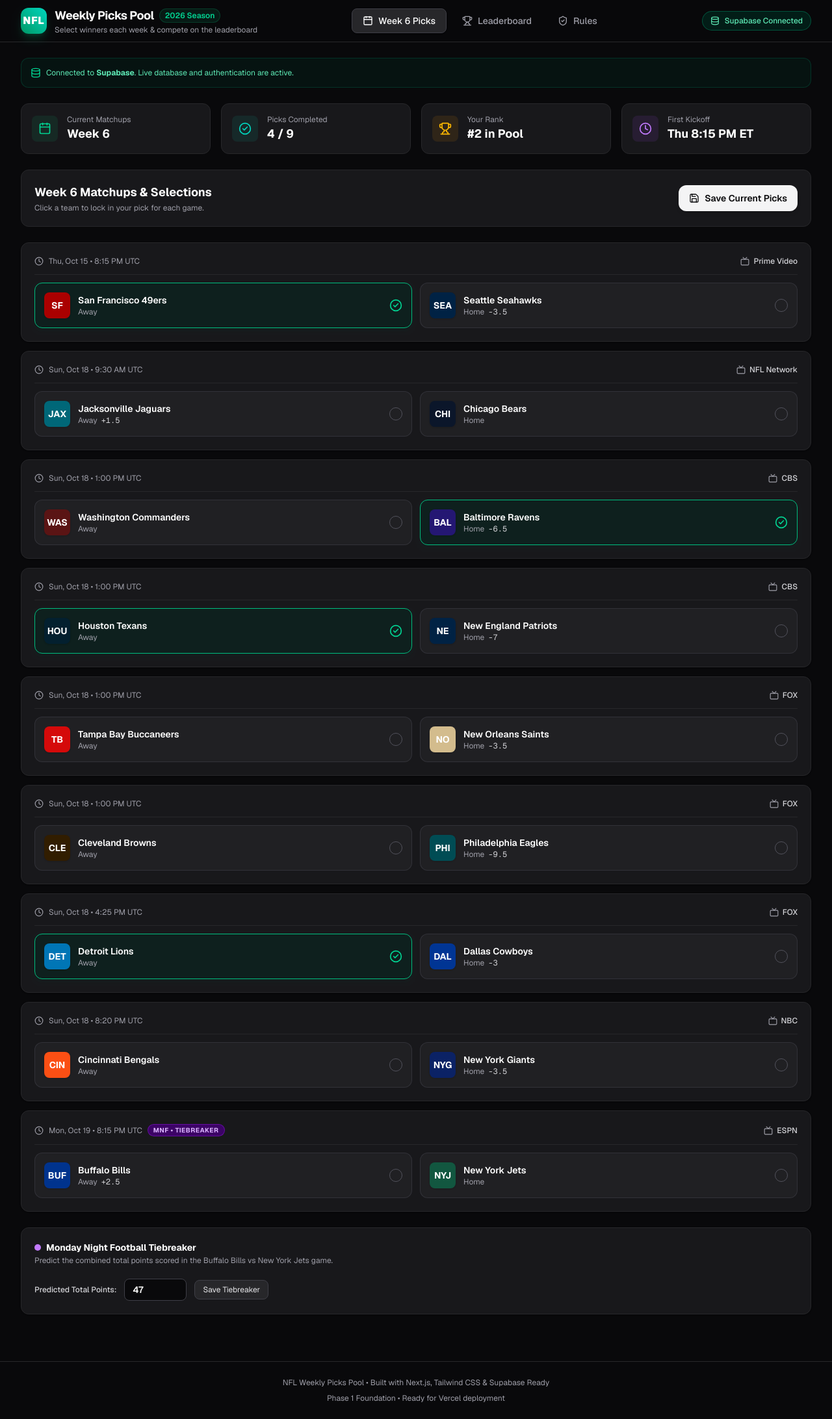
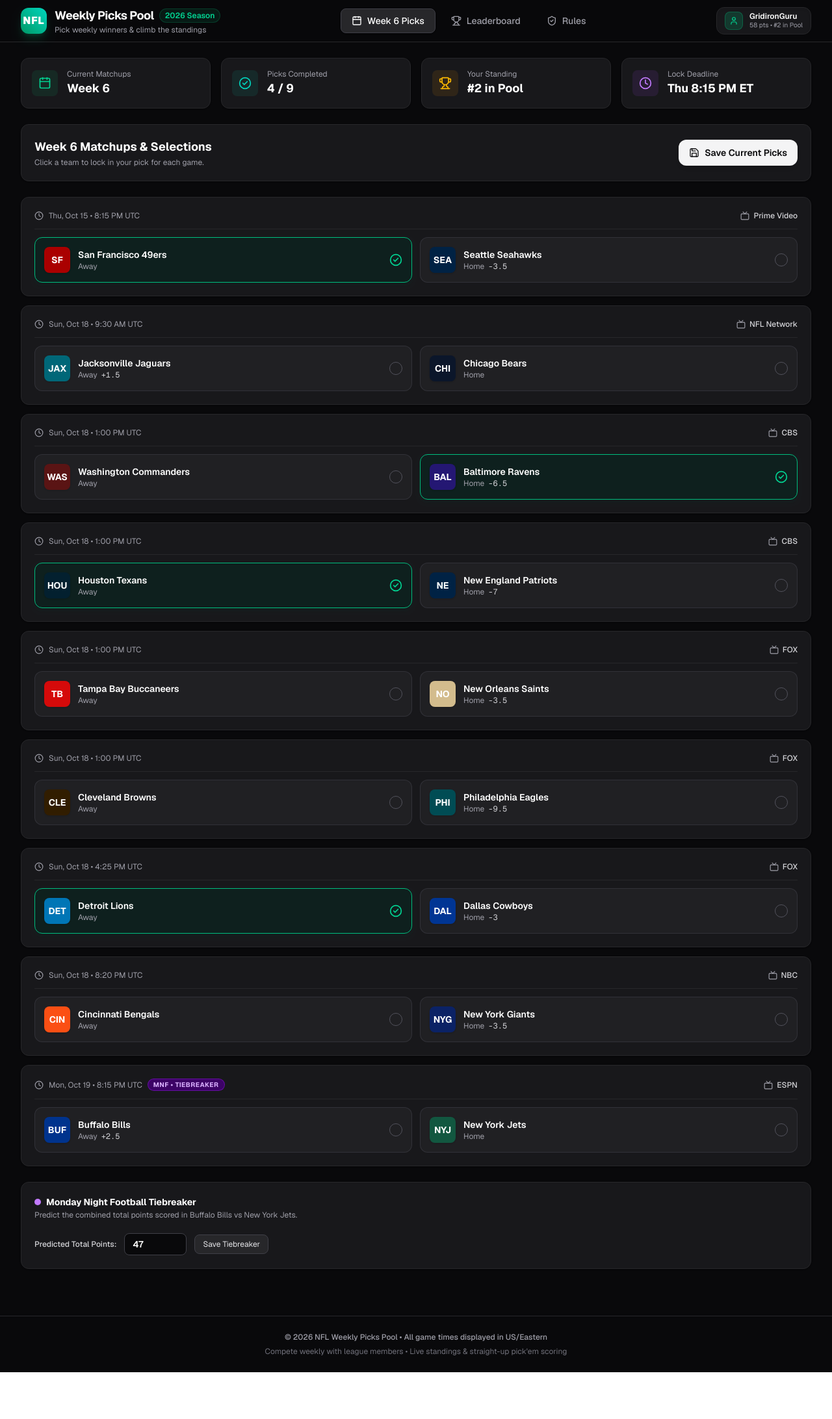
Before and after one commit to hbprice65/weekly-pool, a Next.js app: page / in a window 1280 px wide. Shown: the whole page at 65% size. After the commit the page ends 2112 px from the top, so only its background shows below. Built offline with nearby package versions, Linux system fonts and the light colour scheme; no server answers.

Commit message:
Remove developer setup banners and phase mentions from user interface

```diff
--- a/src/app/page.tsx
+++ b/src/app/page.tsx
@@ -5,7 +5,6 @@
 import { GameCard } from "@/components/GameCard";
 import { LeaderboardTable } from "@/components/LeaderboardTable";
 import { RulesCard } from "@/components/RulesCard";
-import { SupabaseBanner } from "@/components/SupabaseBanner";
 import { MOCK_WEEK, MOCK_LEADERBOARD, MOCK_USER } from "@/lib/mock-data";
 import { CheckCircle2, Save, Calendar, Clock, Trophy } from "lucide-react";
 
@@ -14,7 +13,6 @@
   const [userPicks, setUserPicks] = useState<Record<string, string>>({});
   const [mnfPrediction, setMnfPrediction] = useState<string>("47");
   const [isSaved, setIsSaved] = useState<boolean>(false);
-  const [isSupabaseConfigured, setIsSupabaseConfigured] = useState<boolean>(false);
 
   // Load saved picks from localStorage if available
   useEffect(() => {
@@ -27,7 +25,7 @@
           // Fallback to default
         }
       } else {
-        // Default initial mock picks for demonstration
+        // Default initial picks for demonstration
         setUserPicks({
           g1: "SF",
           g3: "BAL",
@@ -39,14 +37,6 @@
       const savedMnf = localStorage.getItem("nfl_weekly_mnf_week_6");
       if (savedMnf) {
         setMnfPrediction(savedMnf);
-      }
-
-      // Check if Supabase keys are configured in environment
-      if (
-        process.env.NEXT_PUBLIC_SUPABASE_URL &&
-        process.env.NEXT_PUBLIC_SUPABASE_URL !== "https://your-project.supabase.co"
-      ) {
-        setIsSupabaseConfigured(true);
       }
     });
   }, []);
@@ -78,17 +68,16 @@
       <Navbar
         activeTab={activeTab}
         setActiveTab={setActiveTab}
-        isSupabaseConfigured={isSupabaseConfigured}
         selectedWeek={MOCK_WEEK.weekNumber}
+        userName={MOCK_USER.displayName}
+        userPoints={MOCK_USER.totalPoints}
+        userRank={MOCK_USER.seasonRank}
       />
 
       <main className="flex-1 max-w-7xl w-full mx-auto px-4 sm:px-6 lg:px-8 py-6 space-y-6">
-        {/* Setup / Configuration Banner */}
-        <SupabaseBanner isConfigured={isSupabaseConfigured} />
-
-        {/* Phase 1 Overview / Stats Bar */}
+        {/* Pool Summary Stats Bar */}
         <div className="grid grid-cols-2 md:grid-cols-4 gap-3 sm:gap-4">
-          <div className="bg-zinc-900 border border-zinc-800 p-4 rounded-xl flex items-center space-x-3.5">
+          <div className="bg-zinc-900 border border-zinc-800 p-4 rounded-xl flex items-center space-x-3.5 shadow-sm">
             <div className="w-10 h-10 rounded-lg bg-emerald-500/10 text-emerald-400 flex items-center justify-center font-bold">
               <Calendar className="w-5 h-5" />
             </div>
@@ -100,7 +89,7 @@
             </div>
           </div>
 
-          <div className="bg-zinc-900 border border-zinc-800 p-4 rounded-xl flex items-center space-x-3.5">
+          <div className="bg-zinc-900 border border-zinc-800 p-4 rounded-xl flex items-center space-x-3.5 shadow-sm">
             <div className="w-10 h-10 rounded-lg bg-teal-500/10 text-teal-400 flex items-center justify-center font-bold">
               <CheckCircle2 className="w-5 h-5" />
             </div>
@@ -112,24 +101,24 @@
             </div>
           </div>
 
-          <div className="bg-zinc-900 border border-zinc-800 p-4 rounded-xl flex items-center space-x-3.5">
+          <div className="bg-zinc-900 border border-zinc-800 p-4 rounded-xl flex items-center space-x-3.5 shadow-sm">
             <div className="w-10 h-10 rounded-lg bg-amber-500/10 text-amber-400 flex items-center justify-center font-bold">
               <Trophy className="w-5 h-5" />
             </div>
             <div>
-              <div className="text-xs text-zinc-400">Your Rank</div>
+              <div className="text-xs text-zinc-400">Your Standing</div>
               <div className="text-base sm:text-lg font-bold text-white">
                 #{MOCK_USER.seasonRank} in Pool
               </div>
             </div>
           </div>
 
-          <div className="bg-zinc-900 border border-zinc-800 p-4 rounded-xl flex items-center space-x-3.5">
+          <div className="bg-zinc-900 border border-zinc-800 p-4 rounded-xl flex items-center space-x-3.5 shadow-sm">
             <div className="w-10 h-10 rounded-lg bg-purple-500/10 text-purple-400 flex items-center justify-center font-bold">
               <Clock className="w-5 h-5" />
             </div>
             <div>
-              <div className="text-xs text-zinc-400">First Kickoff</div>
+              <div className="text-xs text-zinc-400">Lock Deadline</div>
               <div className="text-base sm:text-lg font-bold text-white">
                 Thu 8:15 PM ET
               </div>
@@ -141,7 +130,7 @@
         {activeTab === "picks" && (
           <div className="space-y-6">
             {/* Action Bar */}
-            <div className="bg-zinc-900 border border-zinc-800 rounded-xl p-4 sm:p-5 flex flex-col sm:flex-row sm:items-center sm:justify-between gap-4">
+            <div className="bg-zinc-900 border border-zinc-800 rounded-xl p-4 sm:p-5 flex flex-col sm:flex-row sm:items-center sm:justify-between gap-4 shadow-sm">
               <div>
                 <h2 className="text-lg font-bold text-white">
                   Week {MOCK_WEEK.weekNumber} Matchups & Selections
@@ -196,7 +185,7 @@
                     <span>Monday Night Football Tiebreaker</span>
                   </h3>
                   <p className="text-xs text-zinc-400 mt-0.5">
-                    Predict the combined total points scored in the Buffalo Bills vs New York Jets game.
+                    Predict the combined total points scored in Buffalo Bills vs New York Jets.
                   </p>
                 </div>
               </div>
@@ -241,12 +230,14 @@
         {activeTab === "rules" && <RulesCard />}
       </main>
 
-      {/* Footer */}
-      <footer className="border-t border-zinc-800 bg-zinc-950 py-6 mt-12 text-center text-xs text-zinc-400">
-        <div className="max-w-7xl mx-auto px-4 space-y-2">
-          <p>NFL Weekly Picks Pool • Built with Next.js, Tailwind CSS & Supabase Ready</p>
-          <p className="text-zinc-400">
-            Phase 1 Foundation • Ready for Vercel deployment
+      {/* Clean Sports App Footer */}
+      <footer className="border-t border-zinc-800 bg-zinc-950 py-6 mt-12 text-center text-xs text-zinc-500">
+        <div className="max-w-7xl mx-auto px-4 space-y-1.5">
+          <p className="text-zinc-400 font-medium">
+            © 2026 NFL Weekly Picks Pool • All game times displayed in US/Eastern
+          </p>
+          <p>
+            Compete weekly with league members • Live standings & straight-up pick&apos;em scoring
           </p>
         </div>
       </footer>
--- a/src/components/Navbar.tsx
+++ b/src/components/Navbar.tsx
@@ -1,20 +1,24 @@
 "use client";
 
 import React from "react";
-import { Trophy, Calendar, Database, ShieldCheck } from "lucide-react";
+import { Trophy, Calendar, ShieldCheck, User } from "lucide-react";
 
 interface NavbarProps {
   activeTab: "picks" | "leaderboard" | "rules";
   setActiveTab: (tab: "picks" | "leaderboard" | "rules") => void;
-  isSupabaseConfigured: boolean;
   selectedWeek: number;
+  userName?: string;
+  userPoints?: number;
+  userRank?: number;
 }
 
 export function Navbar({
   activeTab,
   setActiveTab,
-  isSupabaseConfigured,
   selectedWeek,
+  userName = "GridironGuru",
+  userPoints = 58,
+  userRank = 2,
 }: NavbarProps) {
   return (
     <header className="border-b border-zinc-800 bg-zinc-950/80 backdrop-blur-md sticky top-0 z-50">
@@ -22,7 +26,7 @@
         <div className="flex items-center justify-between h-16">
           {/* Brand Logo & Name */}
           <div className="flex items-center space-x-3">
-            <div className="w-10 h-10 rounded-xl bg-gradient-to-tr from-emerald-600 to-teal-400 flex items-center justify-center shadow-lg shadow-emerald-500/20 text-white font-black tracking-wider">
+            <div className="w-10 h-10 rounded-xl bg-gradient-to-tr from-emerald-600 to-teal-400 flex items-center justify-center shadow-lg shadow-emerald-500/20 text-white font-black tracking-wider text-base">
               NFL
             </div>
             <div>
@@ -35,7 +39,7 @@
                 </span>
               </div>
               <p className="text-xs text-zinc-400 hidden sm:block">
-                Select winners each week & compete on the leaderboard
+                Pick weekly winners & climb the standings
               </p>
             </div>
           </div>
@@ -77,19 +81,20 @@
             </button>
           </nav>
 
-          {/* Database / Environment Status */}
-          <div className="hidden md:flex items-center space-x-3">
-            <div
-              className={`flex items-center space-x-2 px-3 py-1.5 rounded-full text-xs font-medium border ${
-                isSupabaseConfigured
-                  ? "bg-emerald-950/60 text-emerald-300 border-emerald-800/80"
-                  : "bg-amber-950/40 text-amber-300 border-amber-800/60"
-              }`}
-            >
-              <Database className="w-3.5 h-3.5" />
-              <span>
-                {isSupabaseConfigured ? "Supabase Connected" : "Local Demo Mode"}
-              </span>
+          {/* Participant Profile Pill */}
+          <div className="flex items-center space-x-3">
+            <div className="flex items-center space-x-2.5 bg-zinc-900 border border-zinc-800 px-3 py-1.5 rounded-xl shadow-inner">
+              <div className="w-7 h-7 rounded-lg bg-emerald-500/20 text-emerald-400 font-bold flex items-center justify-center text-xs border border-emerald-500/30">
+                <User className="w-3.5 h-3.5" />
+              </div>
+              <div className="text-left hidden sm:block">
+                <div className="text-xs font-semibold text-white leading-tight">
+                  {userName}
+                </div>
+                <div className="text-[10px] text-zinc-400 leading-tight">
+                  {userPoints} pts • #{userRank} in Pool
+                </div>
+              </div>
             </div>
           </div>
         </div>
--- a/src/components/SupabaseBanner.tsx
+++ /dev/null
@@ -1,118 +0,0 @@
-"use client";
-
-import React, { useState } from "react";
-import { Database, ChevronDown, ChevronUp, Copy, Check, Sparkles } from "lucide-react";
-
-interface SupabaseBannerProps {
-  isConfigured: boolean;
-}
-
-export function SupabaseBanner({ isConfigured }: SupabaseBannerProps) {
-  const [isExpanded, setIsExpanded] = useState(false);
-  const [copied, setCopied] = useState(false);
-
-  if (isConfigured) {
-    return (
-      <div className="bg-emerald-950/30 border border-emerald-800/40 rounded-xl p-3.5 flex items-center justify-between text-xs text-emerald-300">
-        <div className="flex items-center space-x-2">
-          <Database className="w-4 h-4 text-emerald-400" />
-          <span>
-            Connected to <strong>Supabase</strong>. Live database and authentication are active.
-          </span>
-        </div>
-      </div>
-    );
-  }
-
-  const copyEnvSnippet = () => {
-    navigator.clipboard.writeText(
-      `NEXT_PUBLIC_SUPABASE_URL=https://your-project.supabase.co\nNEXT_PUBLIC_SUPABASE_ANON_KEY=your-anon-key`
-    );
-    setCopied(true);
-    setTimeout(() => setCopied(false), 2000);
-  };
-
-  return (
-    <div className="bg-gradient-to-r from-zinc-900 via-zinc-900 to-zinc-900 border border-zinc-800 rounded-xl p-4 shadow-sm">
-      <div className="flex flex-col sm:flex-row sm:items-center sm:justify-between gap-3">
-        <div className="flex items-start sm:items-center space-x-3">
-          <div className="w-8 h-8 rounded-lg bg-emerald-500/10 border border-emerald-500/20 flex items-center justify-center shrink-0">
-            <Sparkles className="w-4 h-4 text-emerald-400" />
-          </div>
-          <div>
-            <div className="flex items-center space-x-2">
-              <h4 className="text-sm font-semibold text-white">
-                Phase 1 MVP Ready • Local Interactive Demo Mode
-              </h4>
-              <span className="text-[10px] bg-emerald-500/10 text-emerald-400 px-2 py-0.5 rounded-full border border-emerald-500/20 font-medium">
-                Vercel & Supabase Ready
-              </span>
-            </div>
-            <p className="text-xs text-zinc-400 mt-0.5">
-              Picks and standings work locally now. Connect Supabase anytime to enable multi-user sync and authentication.
-            </p>
-          </div>
-        </div>
-
-        <button
-          onClick={() => setIsExpanded(!isExpanded)}
-          className="text-xs text-zinc-300 hover:text-white bg-zinc-800 hover:bg-zinc-700/80 px-3 py-1.5 rounded-lg border border-zinc-700 transition flex items-center justify-center space-x-1 self-start sm:self-auto"
-        >
-          <span>{isExpanded ? "Hide Setup Guide" : "Supabase & Vercel Guide"}</span>
-          {isExpanded ? (
-            <ChevronUp className="w-3.5 h-3.5" />
-          ) : (
-            <ChevronDown className="w-3.5 h-3.5" />
-          )}
-        </button>
-      </div>
-
-      {isExpanded && (
-        <div className="mt-4 pt-4 border-t border-zinc-800 space-y-3 text-xs text-zinc-300">
-          <div className="grid grid-cols-1 md:grid-cols-2 gap-3">
-            <div className="bg-zinc-950 p-3.5 rounded-lg border border-zinc-800 space-y-2">
-              <span className="font-semibold text-emerald-400 block">
-                1. Supabase Database Schema
-              </span>
-              <p className="text-zinc-400">
-                A complete PostgreSQL migration schema with Row Level Security is already generated in:
-              </p>
-              <code className="block bg-zinc-900 px-2 py-1.5 rounded text-[11px] font-mono text-zinc-200 border border-zinc-800">
-                supabase/schema.sql
-              </code>
-              <p className="text-zinc-500 text-[11px]">
-                Paste this schema into your Supabase SQL Editor to initialize the tables, triggers, and security rules.
-              </p>
-            </div>
-
-            <div className="bg-zinc-950 p-3.5 rounded-lg border border-zinc-800 space-y-2">
-              <div className="flex items-center justify-between">
-                <span className="font-semibold text-emerald-400">
-                  2. Environment Variables (.env.local)
-                </span>
-                <button
-                  onClick={copyEnvSnippet}
-                  className="flex items-center space-x-1 text-[11px] text-zinc-400 hover:text-white"
-                >
-                  {copied ? (
-                    <Check className="w-3 h-3 text-emerald-400" />
-                  ) : (
-                    <Copy className="w-3 h-3" />
-                  )}
-                  <span>{copied ? "Copied" : "Copy"}</span>
-                </button>
-              </div>
-              <p className="text-zinc-400">
-                Add your Supabase project keys to <code className="text-zinc-200 font-mono">.env.local</code>:
-              </p>
-              <pre className="bg-zinc-900 p-2 rounded text-[11px] font-mono text-zinc-300 overflow-x-auto border border-zinc-800">
-                NEXT_PUBLIC_SUPABASE_URL=...{"\n"}
-                NEXT_PUBLIC_SUPABASE_ANON_KEY=...
-              </pre>
-            </div>
-          </div>
-        </div>
-      )}
-    </div>
-  );
-}
```
Also changed, not shown: 1 other file (tests, documents, lock files or other folders).
